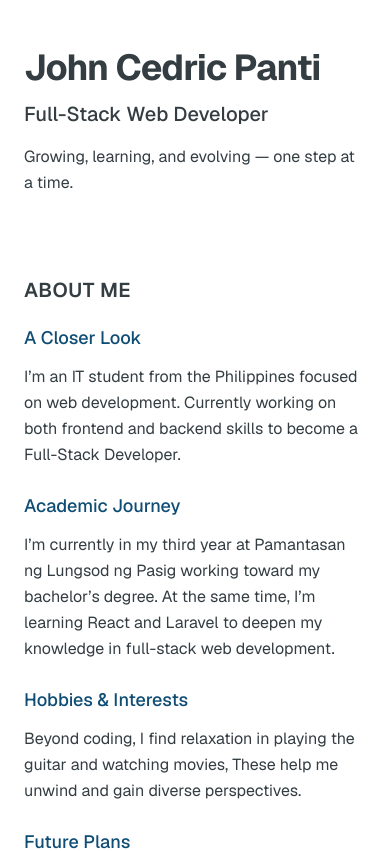
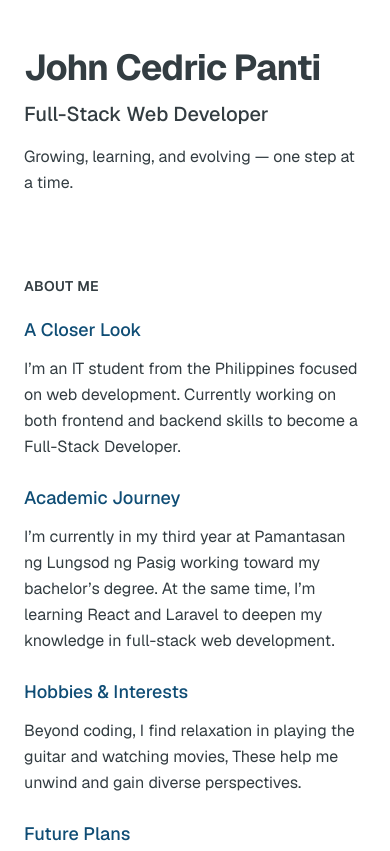
Before and after one commit to Cedrickkk/cedrick, a React (Vite) app: page / in a window 390 px wide. Shown: the top 851 px of the page. Built offline with nearby package versions, Linux system fonts and the light colour scheme.

Commit message:
Update headers textsize

```diff
--- a/src/components/SectionHeader.tsx
+++ b/src/components/SectionHeader.tsx
@@ -5,7 +5,7 @@ type SectionHeaderProps = {
 export default function SectionHeader({ children }: SectionHeaderProps) {
   return (
     <div className="mb-5 flex items-center gap-3">
-      <h2 className="text-xl font-semibold uppercase tracking-wide">
+      <h2 className="text-sm font-semibold uppercase tracking-wide lg:text-xl">
         {children}
       </h2>
       {/* <span className="block h-[.5px] w-full max-w-28 bg-primary"></span> */}
```
